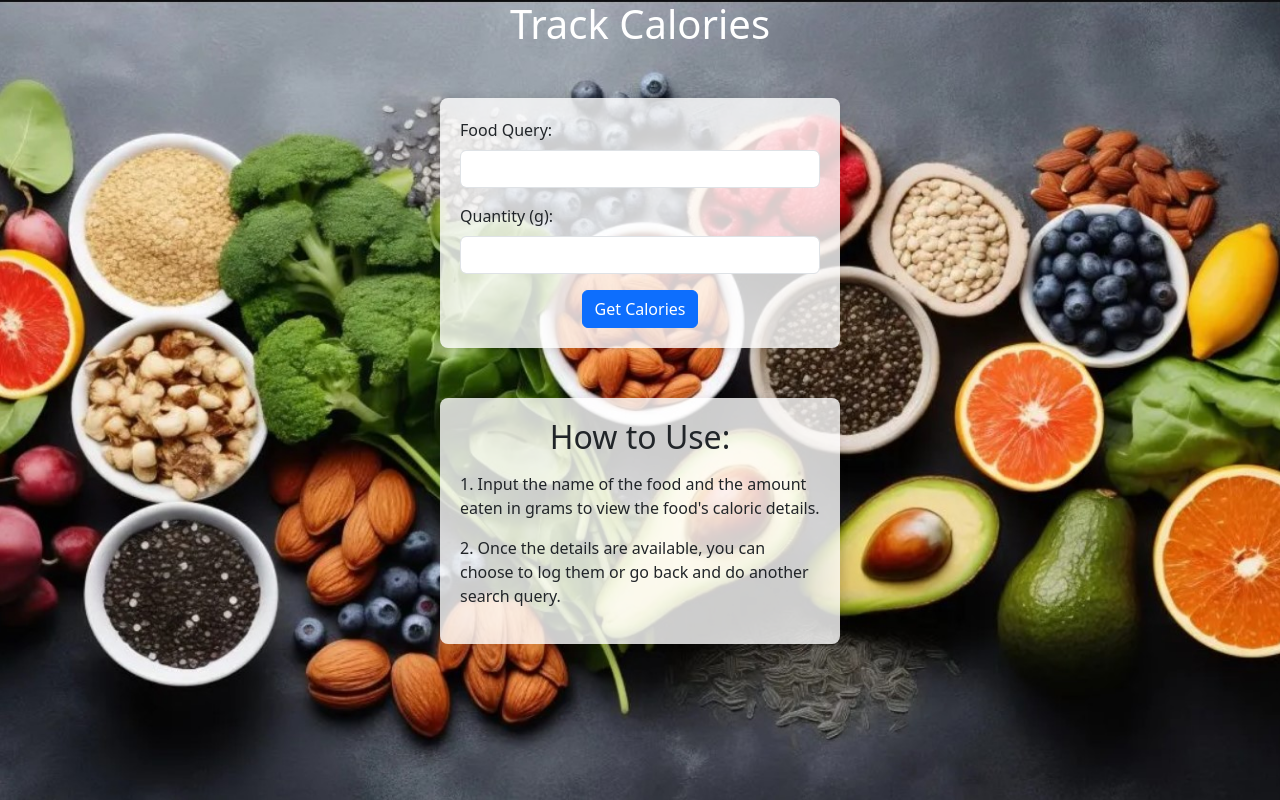
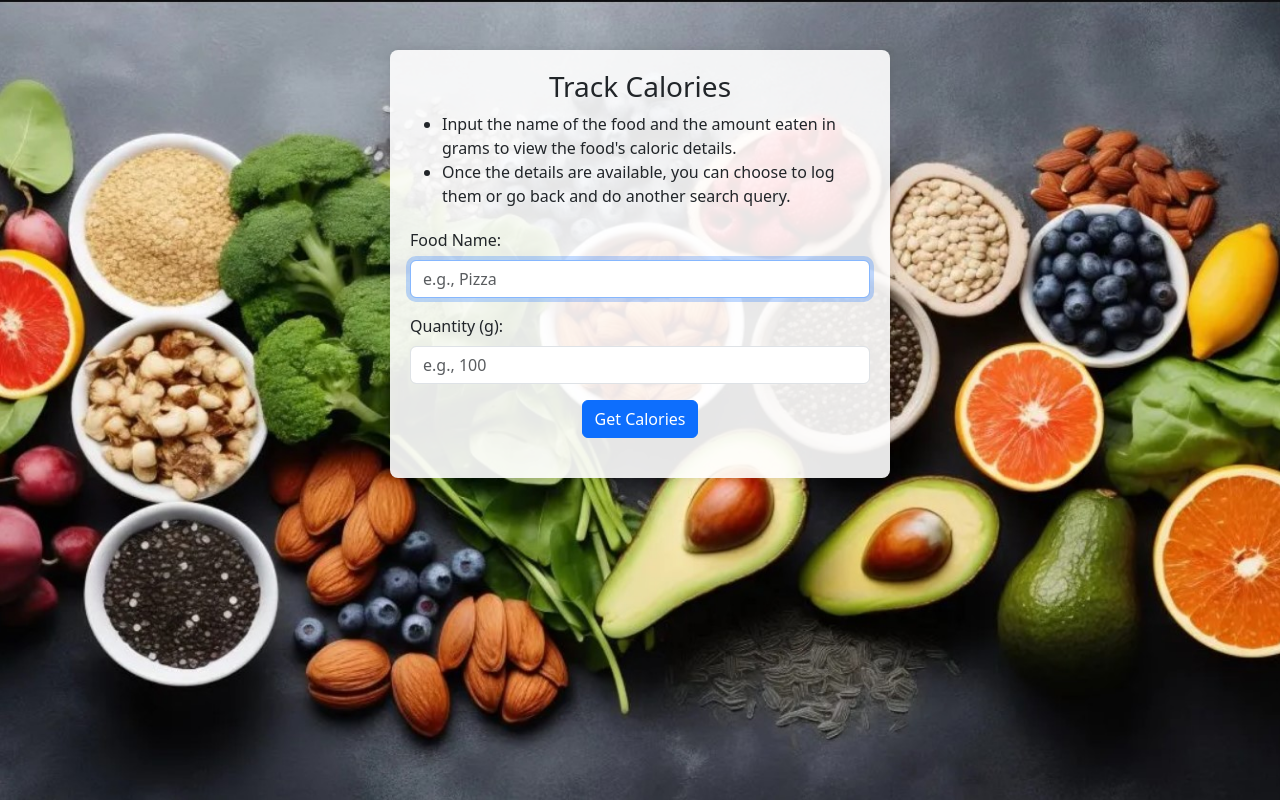
Before and after one commit to SamuelM4001/fitness_app_project, a Django app: page /calorietracker/ in a window 1280 px wide. Run offline with Django 4.2, Linux system fonts and the light colour scheme; a user stored in the database is signed in; some libraries are stand-ins or nearby versions.

Commit message:
third changes

```diff
--- a/FitTrackPro/templates/CalorieTracker/calorietracker.html
+++ b/FitTrackPro/templates/CalorieTracker/calorietracker.html
@@ -1,7 +1,7 @@
 <!DOCTYPE html>
-{% load static %}
 <html lang="en">
 <head>
+    {% load static%}
     <meta charset="UTF-8">
     <meta name="viewport" content="width=device-width, initial-scale=1.0">
     <title>Track Calories</title>
@@ -15,54 +15,55 @@
             background-position: center;
             background-color: #f8f9fa;
         }
-        .form-container {
-            max-width: 400px;
+        .container {
+            max-width: 500px;
             margin: 50px auto;
             padding: 20px;
-            background-color: rgba(255, 255, 255, 0.8);
+            background-color: rgba(255, 255, 255,0.9);
             border-radius: 8px;
             box-shadow: 0 0 10px rgba(0, 0, 0, 0.1);
         }
+        h1 {
+            color: #fff;
+        }
         .info-container {
-            max-width: 400px;
-            margin: 20px auto;
-            padding: 20px;
-            background-color: rgba(255, 255, 255, 0.8);
-            border-radius: 8px;
-            box-shadow: 0 0 10px rgba(0, 0, 0, 0.1);
+            margin-bottom: 20px;
+        }
+        .info-container h2 {
+            margin-bottom: 10px;
+        }
+        .form-container {
+            margin-bottom: 20px;
         }
     </style>
 </head>
 <body>
+    <div class="container">
 
-    <div class="container">
-        <div class="row justify-content-center">
-            <div class="col-lg-7">
-                <h1 class="text-center mb-4" style="color: white;">Track Calories</h1>
+
+        <div class="info-container">
+            <h3 class="text-center mb-2">Track Calories</h2>
+            <ul>
+                <li>Input the name of the food and the amount eaten in grams to view the food's caloric details.</li>
+                <li>Once the details are available, you can choose to log them or go back and do another search query.</li>
+            </ul>
+        </div>
 
         <div class="form-container">
             <form method="post">
                 {% csrf_token %}
                 <div class="mb-3">
-                            <label for="food_query" class="form-label">Food Query:</label>
-                            <input type="text" name="food_query" id="food_query" class="form-control" required>
+                    <label for="food_query" class="form-label">Food Name:</label>
+                    <input type="text" name="food_query" id="food_query" class="form-control" required autofocus placeholder="e.g., Pizza">
                 </div>
                 <div class="mb-3">
                     <label for="quantity" class="form-label">Quantity (g):</label>
-                            <input type="number" min="0" name="quantity" id="quantity" class="form-control" required>
+                    <input type="number" min="0" name="quantity" id="quantity" class="form-control" required placeholder="e.g., 100">
                 </div>
-                        <div class="text-center d-flex justify-content-center">
+                <div class="text-center">
                     <button type="submit" name="action" value="get_calories" class="btn btn-primary">Get Calories</button>
                 </div>
-
             </form>
-                </div>
-                <div class="info-container">
-                    <h2 class="text-center mb-3">How to Use:</h2>
-                    <p>1. Input the name of the food and the amount eaten in grams to view the food's caloric details.</p>
-                    <p>2. Once the details are available, you can choose to log them or go back and do another search query.</p>
-                </div>
-            </div>
         </div>
     </div>
 
```
Also changed, not shown: FitTrackPro/templates/CalorieTracker/dailystats.html (+5 -4 lines), FitTrackPro/templates/RecommendationSystem/RecommendationSystem.html (+36 -4 lines), FitTrackPro/db.sqlite3, Users/static/images/foodrec.jpg (deleted), Users/static/images/foodrecpic.jpg (added). Lines whose indentation alone changed are shown as unchanged.
